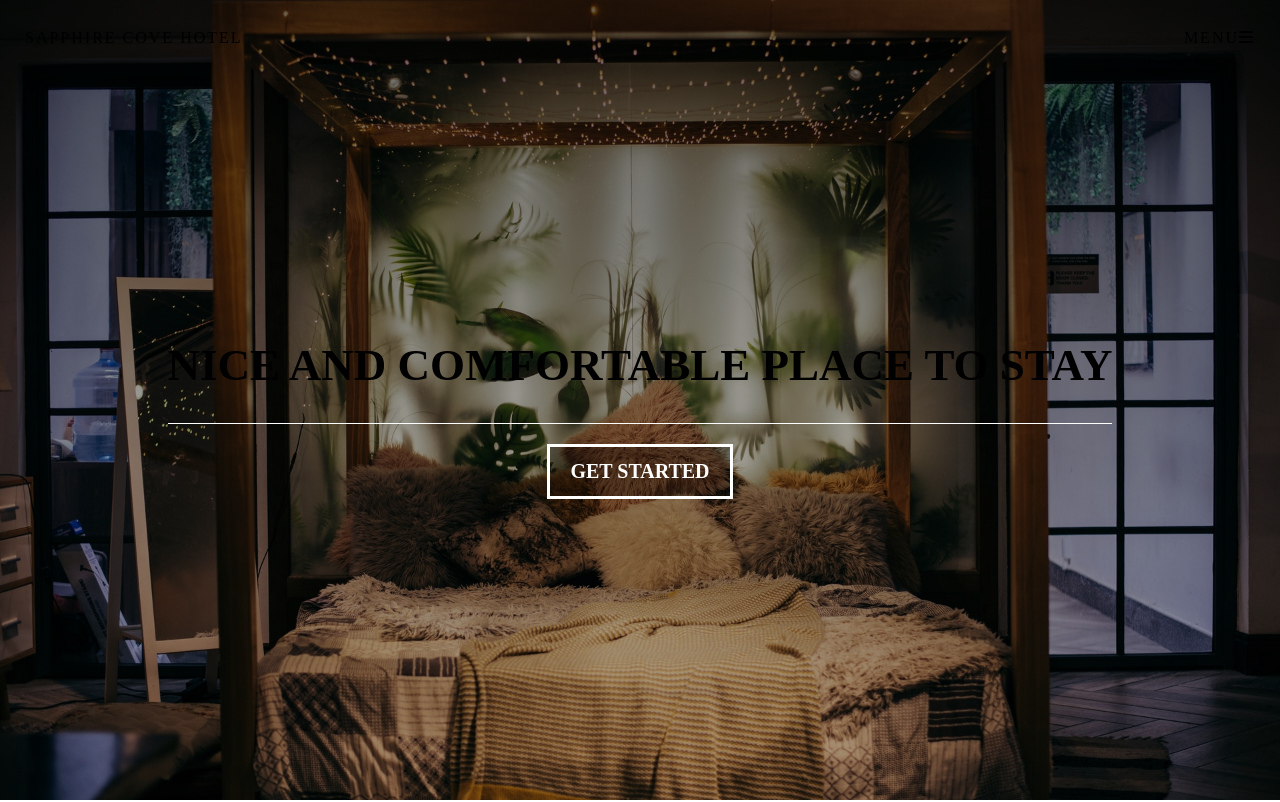
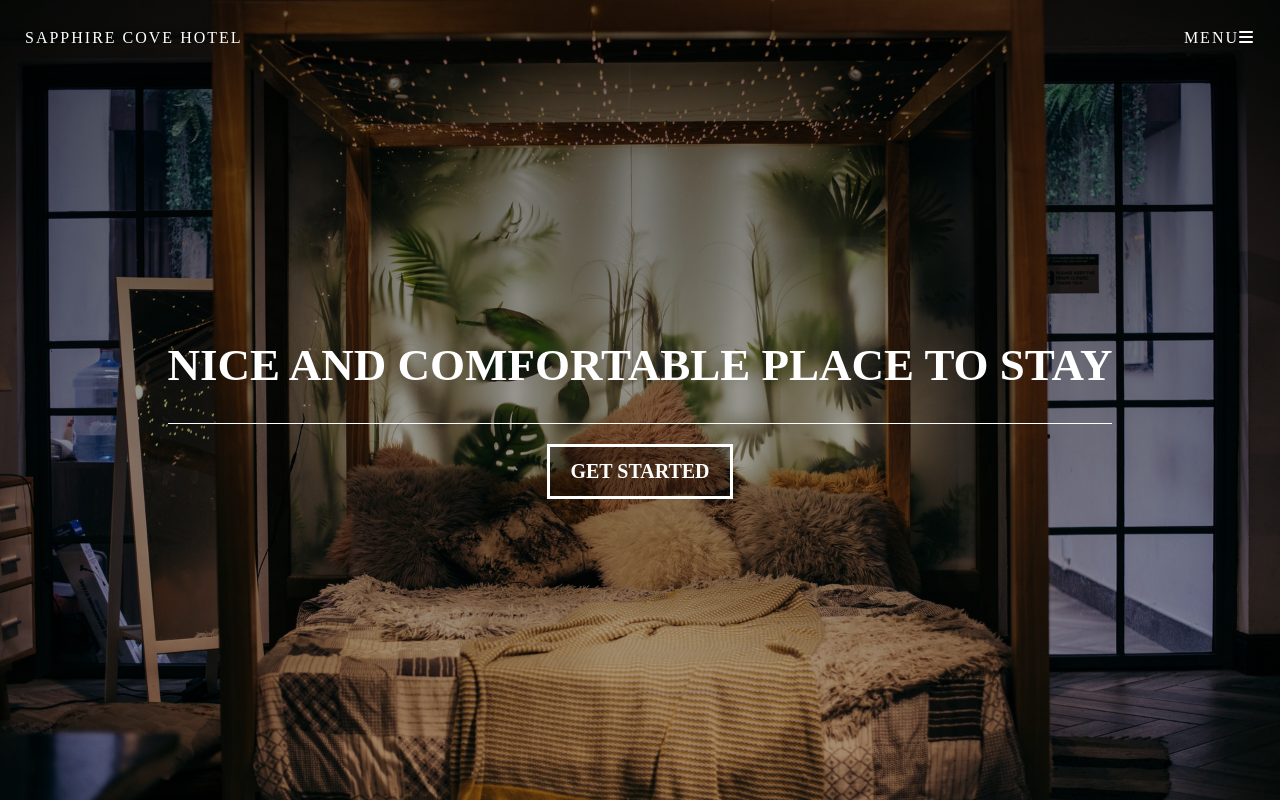
Before and after one commit to SUththara/Hotel-Sapphire-Cove, a plain HTML site: page index.html in a window 1280 px wide. Shown: the top 802 px of the page. Drawn offline with Linux system fonts and the light colour scheme.

Commit message:
Source Code

```diff
--- a/main.css
+++ b/main.css
@@ -56,7 +56,7 @@ img{
 .header{
     background: linear-gradient(rgba(0, 0, 0, 0.6), rgba(0, 0, 0, 0.2)), url("image/banner-img.jpg") center/cover no-repeat;
     min-height: 100vh;
-    color: 3fff;
+    color: #fff;
     padding: 25px;
     display: flex;
     flex-direction: column;
```
